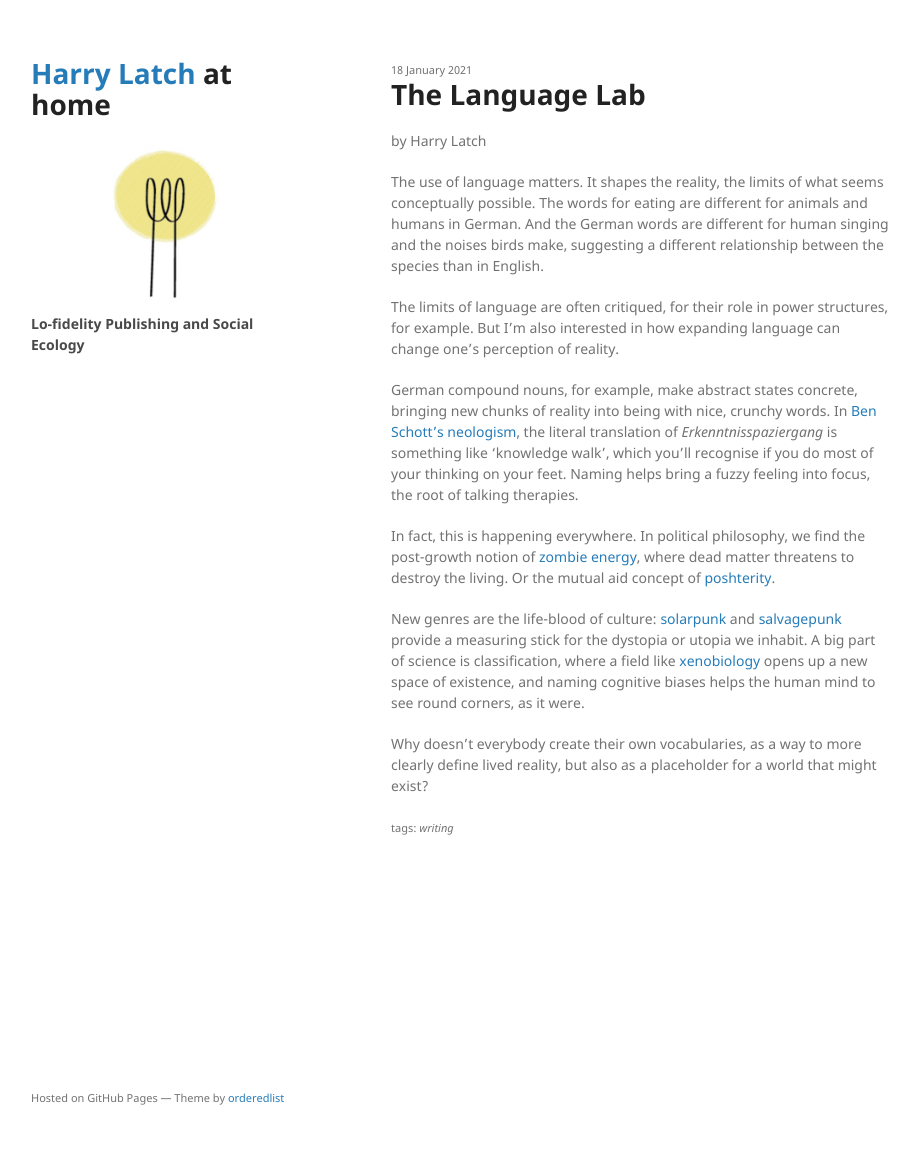
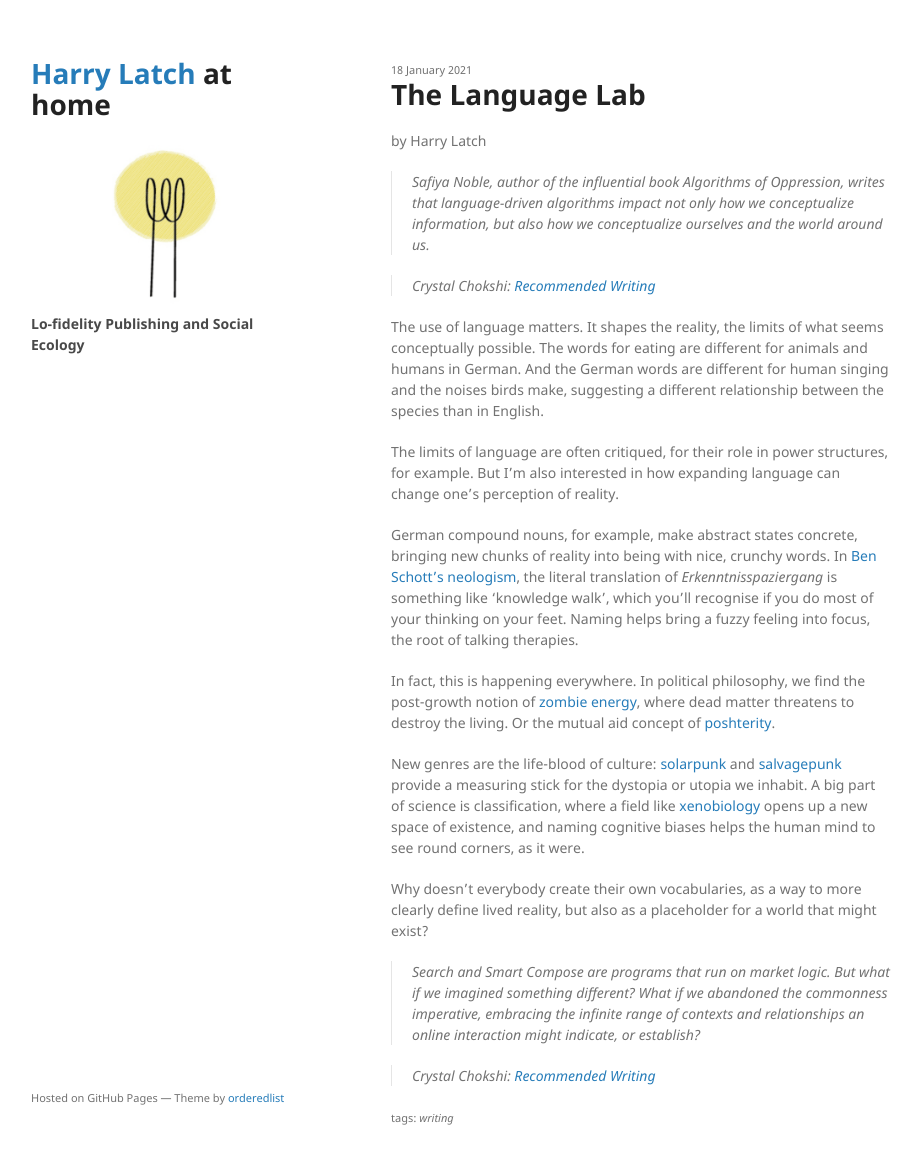
Before and after one commit to harrylatch/harrylatch.github.io, a Jekyll site: the page built from _posts/2021-01-18-the-language-lab.md, in a window 1280 px wide and 1177 px high. Shown: the top 1164 px of the window, without its empty margins (179-1101 px from the left). Built offline with Jekyll 4.4.1, drawn with Linux system fonts in a browser that asks for light colours.

Commit message:
Update 2021-01-18-the-language-lab.md

```diff
--- a/_posts/2021-01-18-the-language-lab.md
+++ b/_posts/2021-01-18-the-language-lab.md
@@ -5,6 +5,10 @@ date: 2021-01-18
 author: Harry Latch
 tag: writing
 ---
+
+> Safiya Noble, author of the influential book *Algorithms of Oppression*, writes that language-driven algorithms impact not only how we conceptualize information, but also how we conceptualize ourselves and the world around us.
+
+> Crystal Chokshi: [Recommended Writing](https://reallifemag.com/recommended-writing/)
 
 The use of language matters. It shapes the reality, the limits of what seems conceptually possible. The words for eating are different for animals and humans in German. And the German words are different for human singing and the noises birds make, suggesting a different relationship between the species than in English.
 
@@ -17,3 +21,7 @@ In fact, this is happening everywhere. In political philosophy, we find the post
 New genres are the life-blood of culture: [solarpunk](https://solarpunks.net "Solarpunk") and [salvagepunk](http://frankenfiction.com/salvagepunk/ "Salvagepunk") provide a measuring stick for the dystopia or utopia we inhabit. A big part of science is classification, where a field like [xenobiology](https://chemistry-europe.onlinelibrary.wiley.com/doi/full/10.1002/cbic.202000141 "Xenobiology") opens up a new space of existence, and naming cognitive biases helps the human mind to see round corners, as it were.
 
 Why doesn’t everybody create their own vocabularies, as a way to more clearly define lived reality, but also as a placeholder for a world that might exist?
+
+> Search and Smart Compose are programs that run on market logic. But what if we imagined something different? What if we abandoned the commonness imperative, embracing the infinite range of contexts and relationships an online interaction might indicate, or establish?
+
+> Crystal Chokshi: [Recommended Writing](https://reallifemag.com/recommended-writing/)
```
